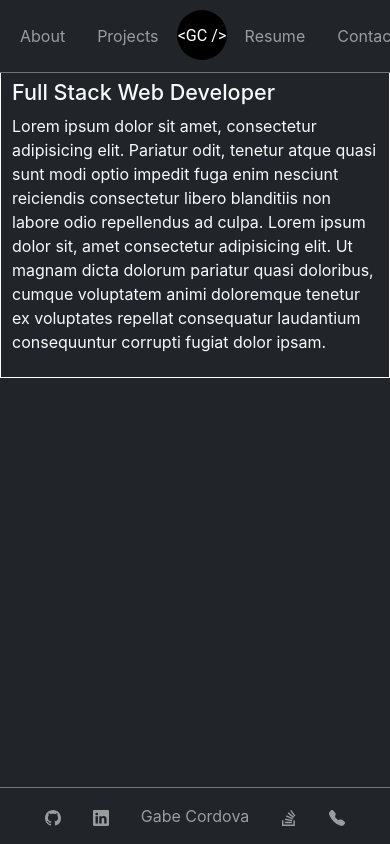
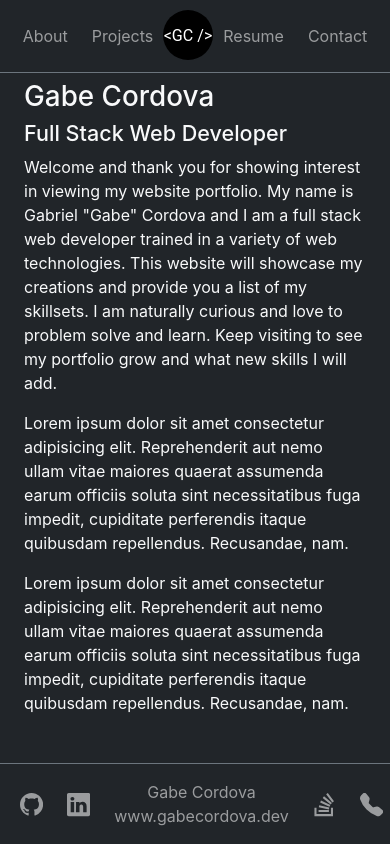
Before and after one commit to Yiladien/gabecordova, a React (Create React App) app in the folder client/: page / in a window 390 px wide. Built offline with nearby package versions, Linux system fonts and the light colour scheme.

Commit message:
responsive nav & content, nav links, nav icons

```diff
--- a/client/src/App.js
+++ b/client/src/App.js
@@ -13,18 +13,34 @@ import Contact from "./pages/Contact";
 import Navbar from "./components/Navbar";
 import Footer from "./components/Footer";
 
+// bootstrap
+import Container from "react-bootstrap/Container";
+import Row from "react-bootstrap/Row";
+import Col from "react-bootstrap/Col";
+
 function App() {
   return (
     <Router>
       <div className="bg-dark min-vh-100 pt-5 pb-5">
         <Navbar />
         <div className="pt-4 pb-2">
+          <Container
+            fluid
+            // style={{
+            //   boxShadow: "inset 0px 0px 0px 1px red",
+            // }}
+          >
+            <Row className="justify-content-center">
+              <Col xxl={6} lg={8} md={10} sm={12}>
                 <Routes>
                   <Route exact path="/" element={<About />} />
                   <Route exact path="/projects" element={<Projects />} />
                   <Route exact path="/resume" element={<Resume />} />
                   <Route exact path="/contact" element={<Contact />} />
                 </Routes>
+              </Col>
+            </Row>
+          </Container>
         </div>
         <Footer />
       </div>
--- a/client/src/components/Footer.js
+++ b/client/src/components/Footer.js
@@ -25,21 +25,38 @@ function Footer() {
         className="border-top border-secondary"
       >
         <Container>
-          <Nav className="m-auto column-gap-3">
-            <Nav.Link href="/">
-              <Github />
+          <Nav className="m-auto gap-2 gap-sm-5 align-items-center">
+            <Nav.Link
+              href="https://github.com/Yiladien"
+              target="_blank"
+              rel="noopener noreferrer"
+            >
+              <Github className="fs-3" />
             </Nav.Link>
-            <Nav.Link href="/projects">
-              <Linkedin />
+            <Nav.Link
+              href="www.linkedin.com/in/gabriel-cordova314"
+              target="_blank"
+              rel="noopener noreferrer"
+            >
+              <Linkedin className="fs-3" />
             </Nav.Link>
-            <Nav.Link href="/" title="gabecordova.dev">
-              <span>Gabe Cordova</span>
+            <Nav.Link href="/" title="gabecordova.dev" className="text-center">
+              <div>Gabe Cordova</div>
+              <div>www.gabecordova.dev</div>
             </Nav.Link>
-            <Nav.Link href="/resume">
-              <StackOverflow />
+            <Nav.Link
+              href="https://stackoverflow.com/users/18272025/gabriel-cordova"
+              target="_blank"
+              rel="noopener noreferrer"
+            >
+              <StackOverflow className="fs-3" />
             </Nav.Link>
-            <Nav.Link href="/contact">
-              <TelephoneFill />
+            <Nav.Link
+              href="tel: 9492752831"
+              target="_blank"
+              rel="noopener noreferrer"
+            >
+              <TelephoneFill className="fs-3" />
             </Nav.Link>
           </Nav>
           {/* <Navbar.Toggle aria-controls="basic-navbar-nav" />
--- a/client/src/components/Navbar.js
+++ b/client/src/components/Navbar.js
@@ -18,7 +18,7 @@ function MainNavbar() {
         className="border-bottom border-secondary py-3"
       >
         <Container>
-          <Nav className="m-auto column-gap-3">
+          <Nav className="m-auto gap-2 gap-sm-5">
             <Nav.Link href="/">About</Nav.Link>
             <Nav.Link href="/projects">Projects</Nav.Link>
             <Nav.Link href="/" className="p-1">
--- a/client/src/pages/About.js
+++ b/client/src/pages/About.js
@@ -8,19 +8,31 @@ const About = () => {
     <>
       <Container
         className="bg-dark py-2"
-        style={{
-          boxShadow: "inset 0px 0px 0px 1px white",
-        }}
+        // style={{
+        //   boxShadow: "inset 0px 0px 0px 1px white",
+        // }}
       >
+        <h1 className="text-light">Gabe Cordova</h1>
         <h4 className="text-light">Full Stack Web Developer</h4>
         <p className="text-light">
-          Lorem ipsum dolor sit amet, consectetur adipisicing elit. Pariatur
-          odit, tenetur atque quasi sunt modi optio impedit fuga enim nesciunt
-          reiciendis consectetur libero blanditiis non labore odio repellendus
-          ad culpa. Lorem ipsum dolor sit, amet consectetur adipisicing elit. Ut
-          magnam dicta dolorum pariatur quasi doloribus, cumque voluptatem animi
-          doloremque tenetur ex voluptates repellat consequatur laudantium
-          consequuntur corrupti fugiat dolor ipsam.
+          Welcome and thank you for showing interest in viewing my website
+          portfolio. My name is Gabriel "Gabe" Cordova and I am a full stack web
+          developer trained in a variety of web technologies. This website will
+          showcase my creations and provide you a list of my skillsets. I am
+          naturally curious and love to problem solve and learn. Keep visiting
+          to see my portfolio grow and what new skills I will add.
+        </p>
+        <p className="text-light">
+          Lorem ipsum dolor sit amet consectetur adipisicing elit. Reprehenderit
+          aut nemo ullam vitae maiores quaerat assumenda earum officiis soluta
+          sint necessitatibus fuga impedit, cupiditate perferendis itaque
+          quibusdam repellendus. Recusandae, nam.
+        </p>
+        <p className="text-light">
+          Lorem ipsum dolor sit amet consectetur adipisicing elit. Reprehenderit
+          aut nemo ullam vitae maiores quaerat assumenda earum officiis soluta
+          sint necessitatibus fuga impedit, cupiditate perferendis itaque
+          quibusdam repellendus. Recusandae, nam.
         </p>
       </Container>
     </>
```
Lines whose indentation alone changed are shown as unchanged.
